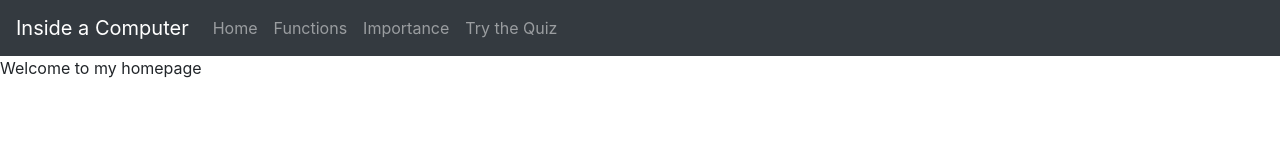
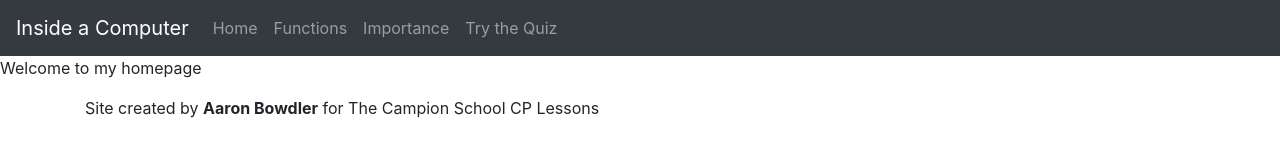
Before and after one commit to AaronBowdler/ComputerScienceApplication, a plain HTML site: page home.html in a window 1280 px wide. Drawn offline with nearby package versions, Linux system fonts and the light colour scheme.

Commit message:
added footer to pages

```diff
--- a/home.html
+++ b/home.html
@@ -1,11 +1,13 @@
 <html>
+
 <head>
-        <link rel="stylesheet" href="https://stackpath.bootstrapcdn.com/bootstrap/4.1.3/css/bootstrap.min.css" integrity="sha384-MCw98/SFnGE8fJT3GXwEOngsV7Zt27NXFoaoApmYm81iuXoPkFOJwJ8ERdknLPMO"
-        crossorigin="anonymous">
+        <link rel="stylesheet" href="https://stackpath.bootstrapcdn.com/bootstrap/4.1.3/css/bootstrap.min.css"
+                integrity="sha384-MCw98/SFnGE8fJT3GXwEOngsV7Zt27NXFoaoApmYm81iuXoPkFOJwJ8ERdknLPMO" crossorigin="anonymous">
 
 
 
 </head>
+
 <body>
         <h1>Inside A Computer</h1>
 
@@ -29,6 +31,12 @@
 
         <p>Welcome to my homepage</p>
 
+
+        <footer class="container">
+                <p>Site created by <strong>Aaron Bowdler</strong> for The Campion School CP Lessons</p>
+        </footer>
+
+
 </body>
 
 
```
Also changed, not shown: function.html (+7 -3 lines), importance.html (+7 -3 lines), quiz.html (+10 -2 lines). Lines whose indentation alone changed are shown as unchanged.
